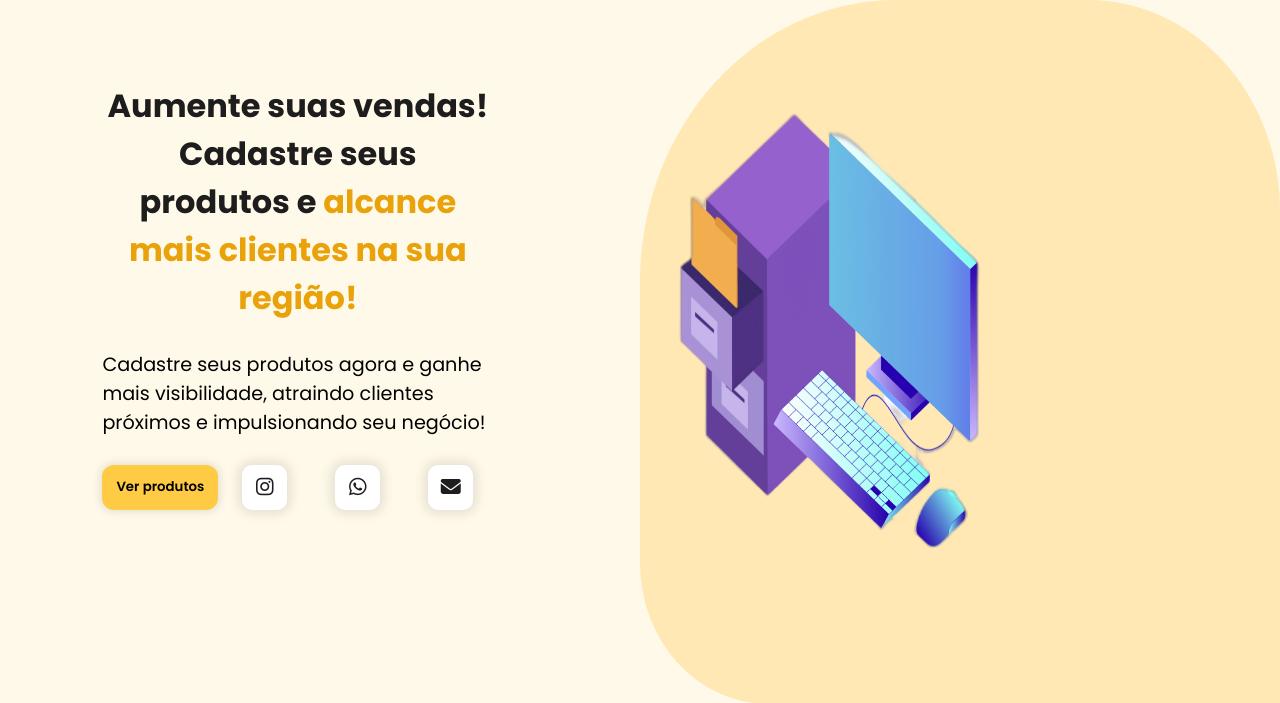
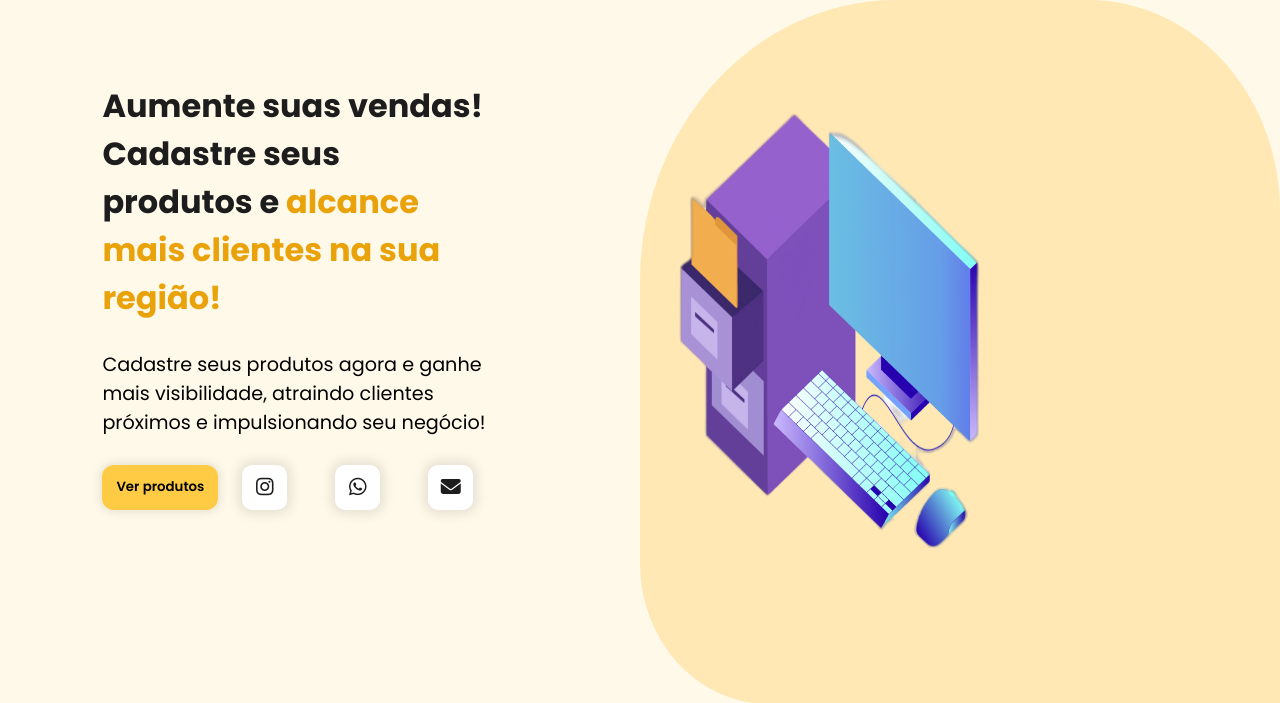
Before and after one commit to CauaHm/Finder.v2, a PHP site: page / in a window 1280 px wide. Shown: the part 101-804 px from the top of the page. Run offline with PHP 8.4, Linux system fonts and the light colour scheme.

Commit message:
arrumando o texto

```diff
--- a/src/styles/home.css
+++ b/src/styles/home.css
@@ -12,11 +12,13 @@
     flex-direction: column;
     gap: 28px;
     margin-top: 5%;
+
 }
 
 .ctaTitle {
     font-size: 2rem;
     color:var( --text-b);
+    text-align: start;
 }
 
 .ctaTitle span {
```
Also changed, not shown: src/images/Blue Purple Modern Animated Computer Science Presentation (2).png (deleted).
